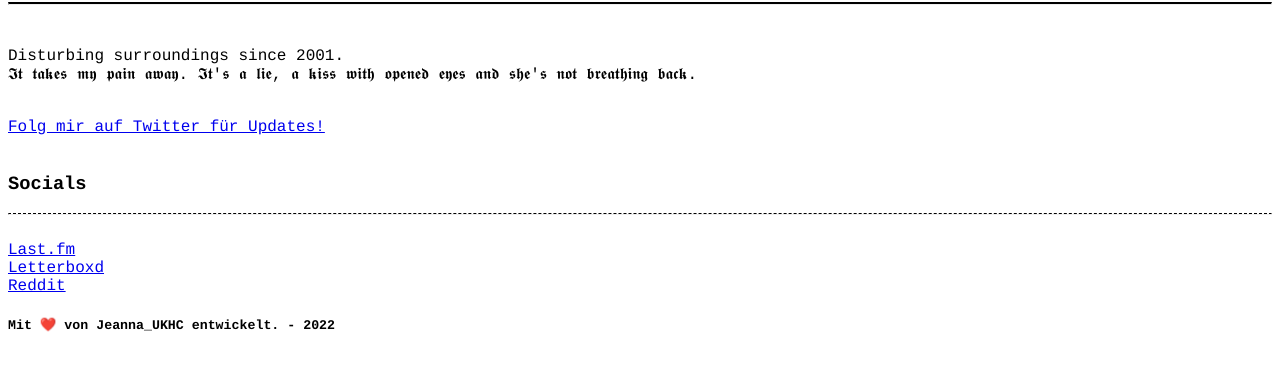
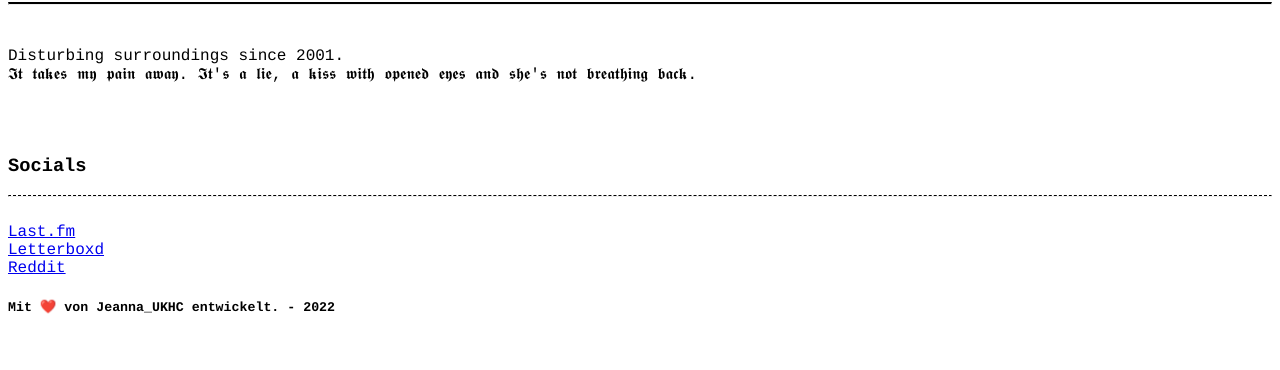
Before and after one commit to jeanna-ukhc/jeanna-ukhc.github.io, a plain HTML site: page index.html in a window 1280 px wide. Shown: the part 78-448 px from the top of the page. Drawn offline with Linux system fonts and the light colour scheme.

Commit message:
Update index.html

```diff
--- a/index.html
+++ b/index.html
@@ -24,9 +24,6 @@
       𝕴𝖙 𝖙𝖆𝖐𝖊𝖘 𝖒𝖞 𝖕𝖆𝖎𝖓 𝖆𝖜𝖆𝖞. 𝕴𝖙'𝖘 𝖆 𝖑𝖎𝖊, 𝖆 𝖐𝖎𝖘𝖘 𝖜𝖎𝖙𝖍 𝖔𝖕𝖊𝖓𝖊𝖉 𝖊𝖞𝖊𝖘 𝖆𝖓𝖉 𝖘𝖍𝖊'𝖘 𝖓𝖔𝖙 𝖇𝖗𝖊𝖆𝖙𝖍𝖎𝖓𝖌 𝖇𝖆𝖈𝖐. <br>
     </p>
     <br>
-    <a href="https://www.youtube.com/watch?v=dQw4w9WgXcQ">Folg mir auf Twitter für Updates!</a>
-
-    <br>
     <br>
 
     <h3>Socials</h3>
```
